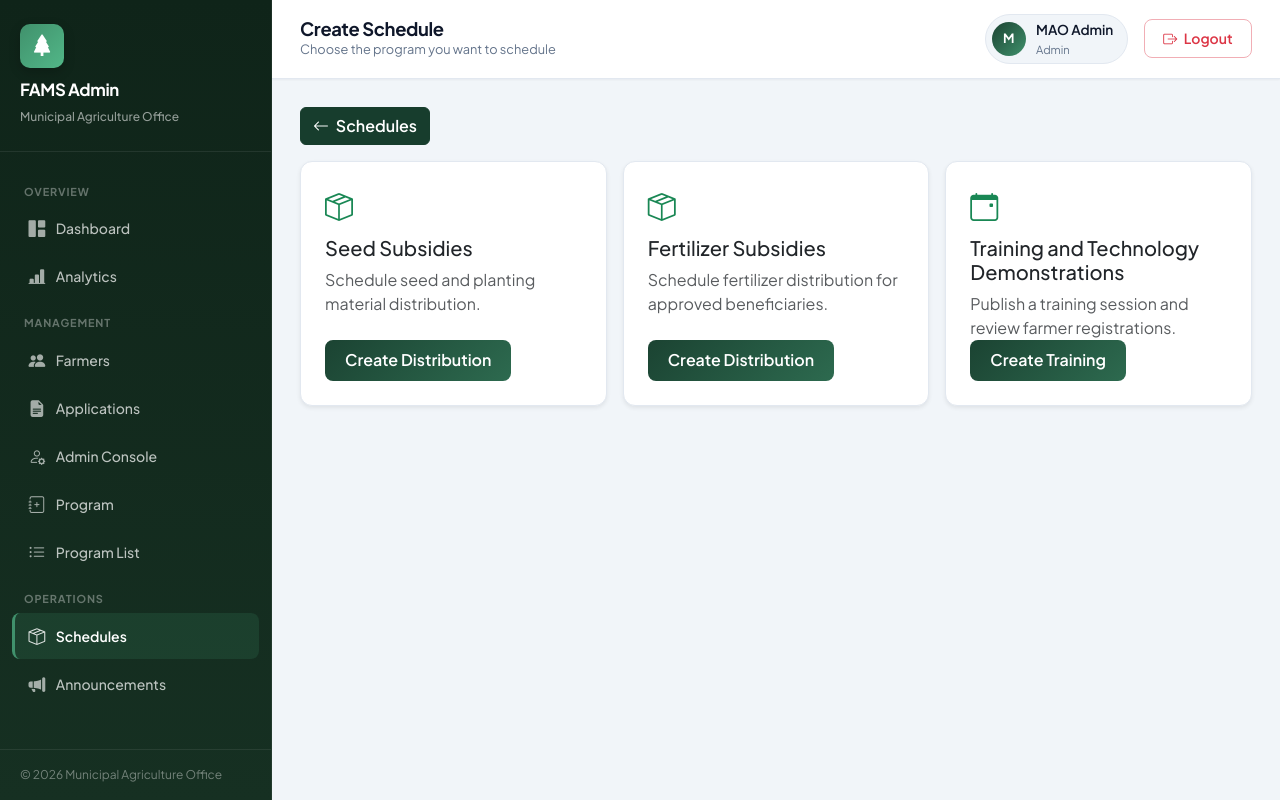
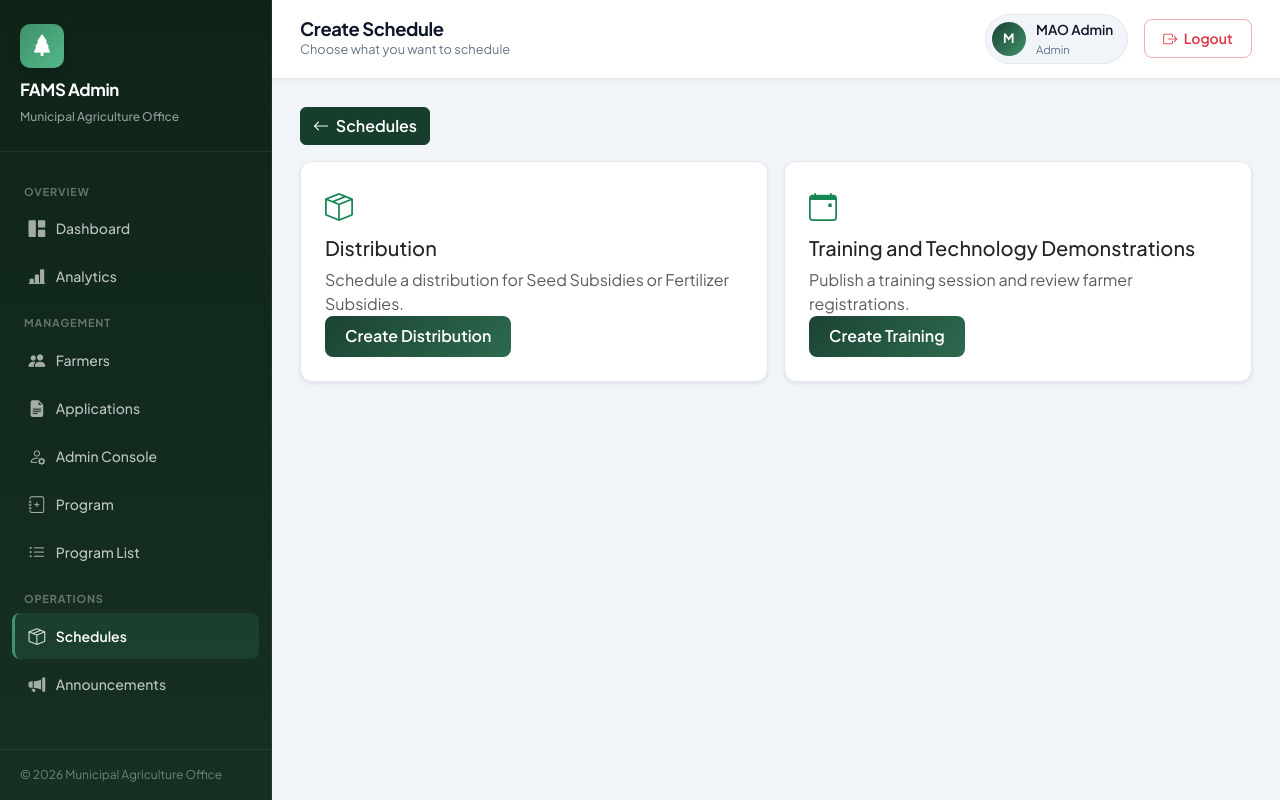
Before and after one commit to chulo0202/capstone, a Laravel app: page /admin/schedule-options in a window 1280 px wide. Run offline with Laravel 12, Linux system fonts and the light colour scheme; a user stored in the database is signed in; data comes from the database, SQL or seed files in the repository; style sheets or scripts are compiled from the project's sources; parts of the project's set-up code (start-up, migrations or seed data) failed here and were passed over.

Commit message:
Combine seed and fertilizer distribution schedule options

```diff
--- a/resources/views/admin/distribution-batches/options.blade.php
+++ b/resources/views/admin/distribution-batches/options.blade.php
@@ -1,23 +1,22 @@
 @extends('layouts.admin')
 
 @section('page-title', 'Create Schedule')
-@section('page-subtitle', 'Choose the program you want to schedule')
+@section('page-subtitle', 'Choose what you want to schedule')
 
 @section('main')
 <a href="{{ route('admin.distribution-batches.index') }}" class="btn btn-fams-back mb-3"><i class="bi bi-arrow-left me-1" aria-hidden="true"></i> Schedules</a>
 <div class="row g-3">
     @foreach ([
-        ['Seed Subsidies', 'Schedule seed and planting material distribution.', 'bi-box-seam'],
-        ['Fertilizer Subsidies', 'Schedule fertilizer distribution for approved beneficiaries.', 'bi-box-seam'],
-        ['Training and Technology Demonstrations', 'Publish a training session and review farmer registrations.', 'bi-calendar-event'],
-    ] as $index => [$name, $description, $icon])
-        <div class="col-md-4">
+        ['Distribution', 'Schedule a distribution for Seed Subsidies or Fertilizer Subsidies.', 'bi-box-seam', 'admin.distribution-batches.create', 'Create Distribution'],
+        ['Training and Technology Demonstrations', 'Publish a training session and review farmer registrations.', 'bi-calendar-event', 'admin.trainings.create', 'Create Training'],
+    ] as [$name, $description, $icon, $routeName, $buttonLabel])
+        <div class="col-md-6">
             <div class="card h-100 shadow-sm">
                 <div class="card-body d-flex flex-column p-4">
                     <i class="bi {{ $icon }} text-success fs-3 mb-2" aria-hidden="true"></i>
                     <h2 class="h5">{{ $name }}</h2>
                     <p class="text-muted">{{ $description }}</p>
-                    <a class="btn btn-fams mt-auto align-self-start" href="{{ $index === 2 ? route('admin.trainings.create') : route('admin.distribution-batches.create', ['program_name' => $name]) }}">{{ $index === 2 ? 'Create Training' : 'Create Distribution' }}</a>
+                    <a class="btn btn-fams mt-auto align-self-start" href="{{ route($routeName) }}">{{ $buttonLabel }}</a>
                 </div>
             </div>
         </div>
```
